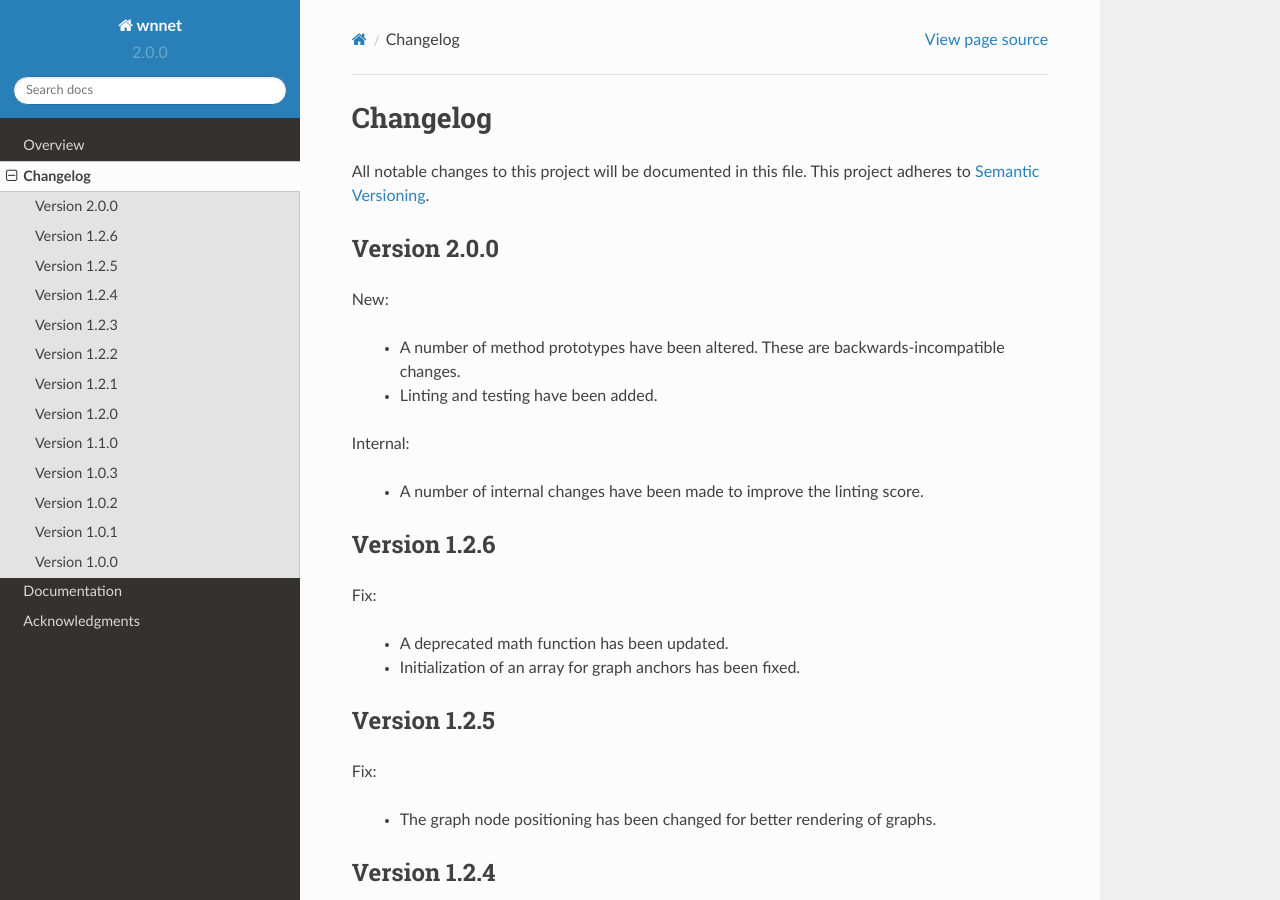
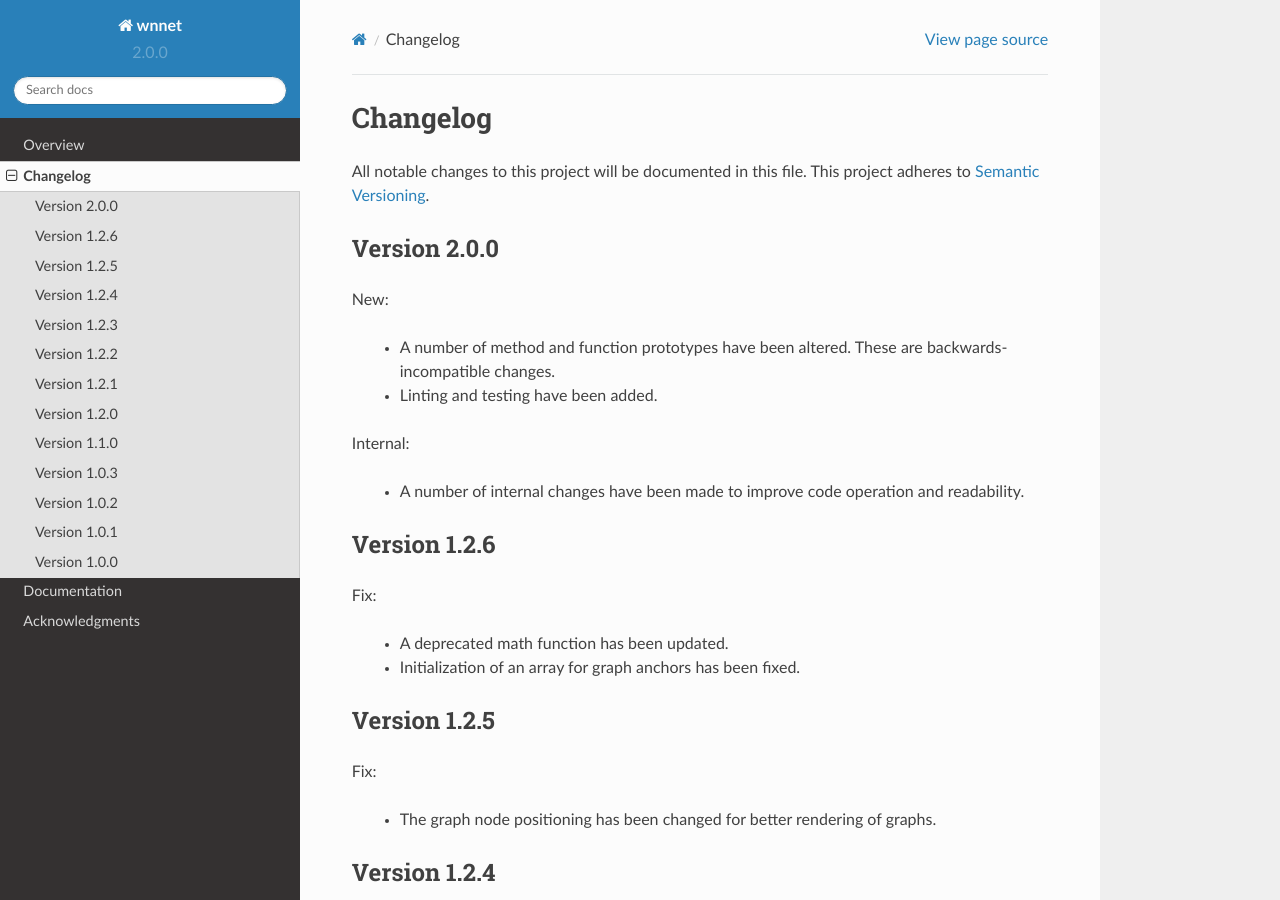
Before and after one commit to mbradle/wnnet, a Sphinx documentation site: the page built from doc/source/changelog.rst, in a window 1280 px wide and 900 px high. Built offline with Sphinx 7.4.7 and the Read the Docs theme 2.0.0, drawn with Linux system fonts in a browser that asks for light colours.

```diff
--- a/doc/requirements.txt
+++ b/doc/requirements.txt
@@ -1,3 +1,4 @@
+lxml
 wnutils
 networkx
 gslconsts
--- a/doc/source/changelog.rst
+++ b/doc/source/changelog.rst
@@ -9,14 +9,14 @@
 
 New:
 
-  * A number of method prototypes have been altered.  These are
+  * A number of method and function prototypes have been altered.  These are
     backwards-incompatible changes.
   * Linting and testing have been added.
 
 Internal:
 
-  * A number of internal changes have been made to improve the linting
-    score.
+  * A number of internal changes have been made to improve code operation and
+    readability.
 
 Version 1.2.6
 -------------
```
Also changed, not shown: 1 other file.
